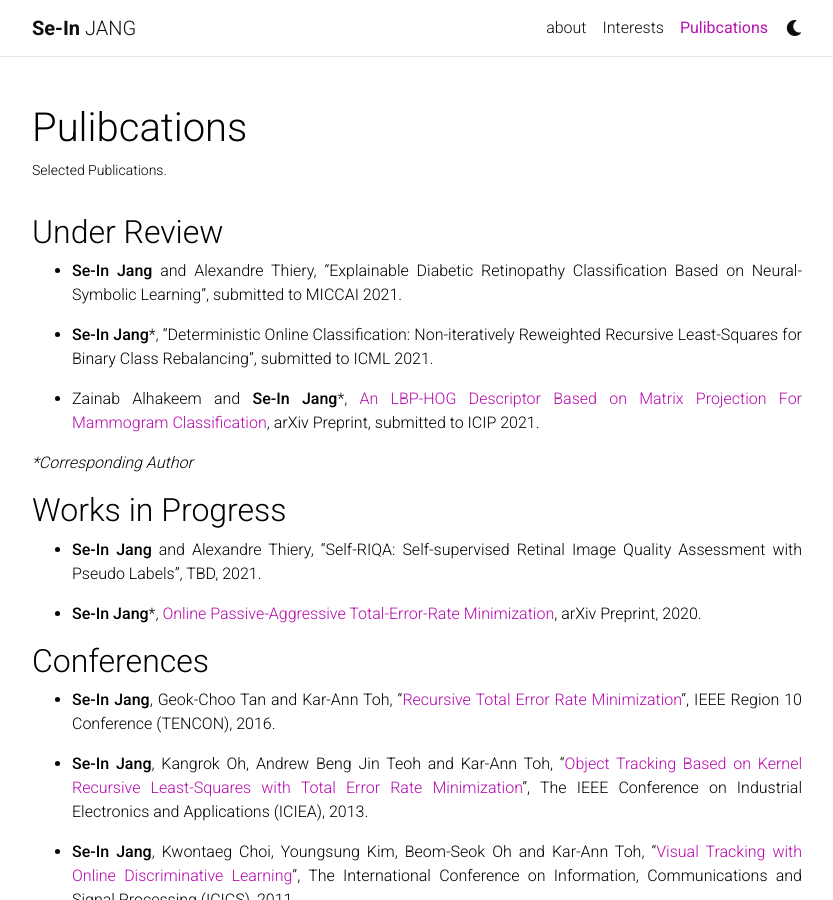
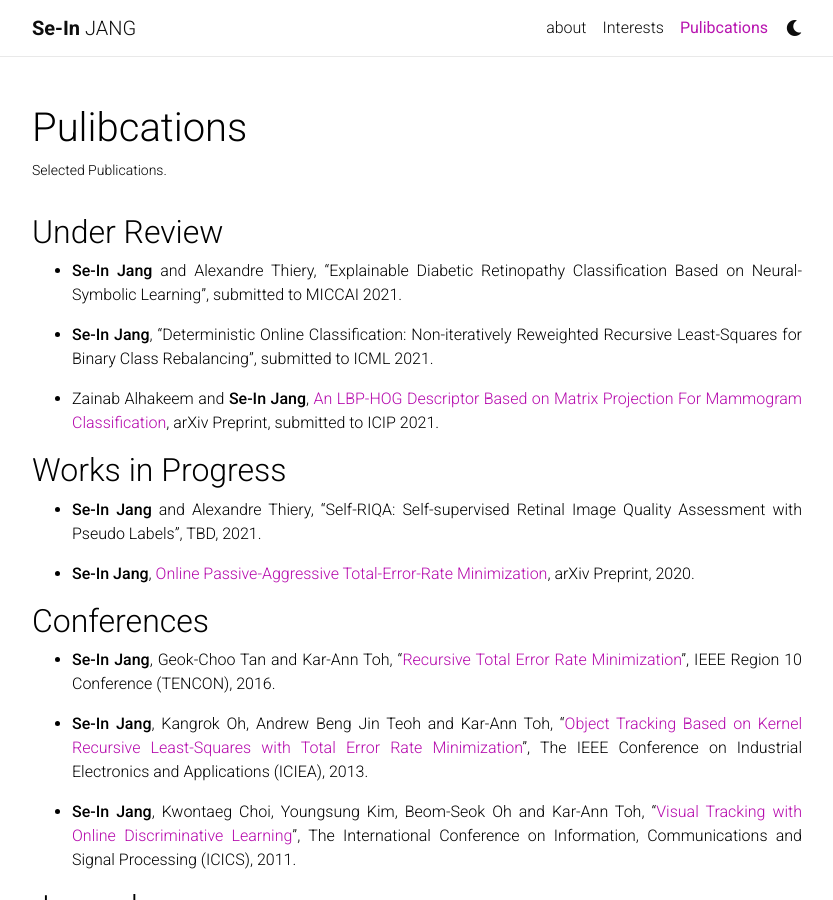
Before and after one commit to sijang/sijang.github.io, a Jekyll site: the page built from _pages/publications.md, in a window 1280 px wide and 900 px high. Shown: the whole window, without its empty margins (223-1056 px from the left). Built offline with Jekyll 4.4.1, drawn with Linux system fonts in a browser that asks for light colours; nearby versions of some CDN libraries; a style sheet for code colours, icons or effects is not loaded.

Commit message:
Update publications.md

```diff
--- a/_pages/publications.md
+++ b/_pages/publications.md
@@ -11,13 +11,12 @@ nav: true
 - **Se-In Jang** and Alexandre Thiery, "Explainable Diabetic Retinopathy Classification Based on Neural-Symbolic Learning", submitted to MICCAI 2021.
 {: style="text-align: justify"}
 
-- **Se-In Jang***, "Deterministic Online Classification: Non-iteratively Reweighted Recursive Least-Squares for Binary Class Rebalancing", submitted to ICML 2021.
+- **Se-In Jang**, "Deterministic Online Classification: Non-iteratively Reweighted Recursive Least-Squares for Binary Class Rebalancing", submitted to ICML 2021.
 {: style="text-align: justify"}
 
-- Zainab Alhakeem and **Se-In Jang***, [An LBP-HOG Descriptor Based on Matrix Projection For Mammogram Classification](https://arxiv.org/abs/1904.00187){:target="_blank"}, arXiv Preprint, submitted to ICIP 2021.
+- Zainab Alhakeem and **Se-In Jang**, [An LBP-HOG Descriptor Based on Matrix Projection For Mammogram Classification](https://arxiv.org/abs/1904.00187){:target="_blank"}, arXiv Preprint, submitted to ICIP 2021.
 {: style="text-align: justify"}
 
-**Corresponding Author*
 
 ## Works in Progress
 
@@ -25,7 +24,7 @@ nav: true
 {: style="text-align: justify"}
 
 
-- **Se-In Jang***, [Online Passive-Aggressive Total-Error-Rate Minimization](https://arxiv.org/abs/2002.01771){:target="_blank"}, arXiv Preprint, 2020.
+- **Se-In Jang**, [Online Passive-Aggressive Total-Error-Rate Minimization](https://arxiv.org/abs/2002.01771){:target="_blank"}, arXiv Preprint, 2020.
 {: style="text-align: justify"}
 
 
```
